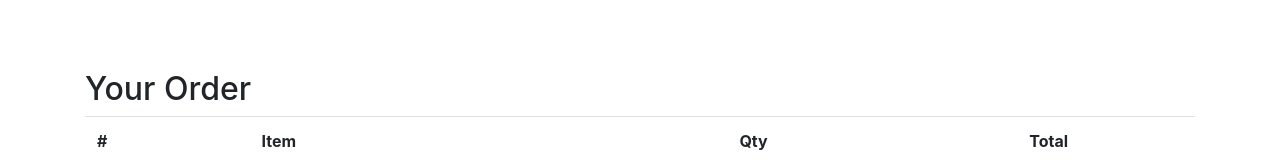
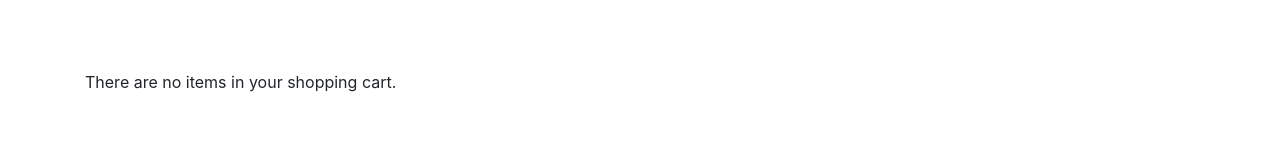
Before and after one commit to d-vergilyush/re-store, a React (Create React App) app: page / in a window 1280 px wide. Shown: the part 355-515 px from the top of the page. Built offline with nearby package versions, Linux system fonts and the light colour scheme.

Commit message:
Improve `ShoppingCartTable`. Add msg for user

```diff
--- a/src/components/shopping-cart-table/shopping-cart-table.js
+++ b/src/components/shopping-cart-table/shopping-cart-table.js
@@ -47,6 +47,12 @@ const ShoppingCartTable = ({
     );
   };
 
+  if (items.length === 0) {
+    return (
+      <div className="shopping-cart-table">There are no items in your shopping cart.</div>
+    );
+  }
+
   return (
     <div className="shopping-cart-table">
       <h2>Your Order</h2>
```
